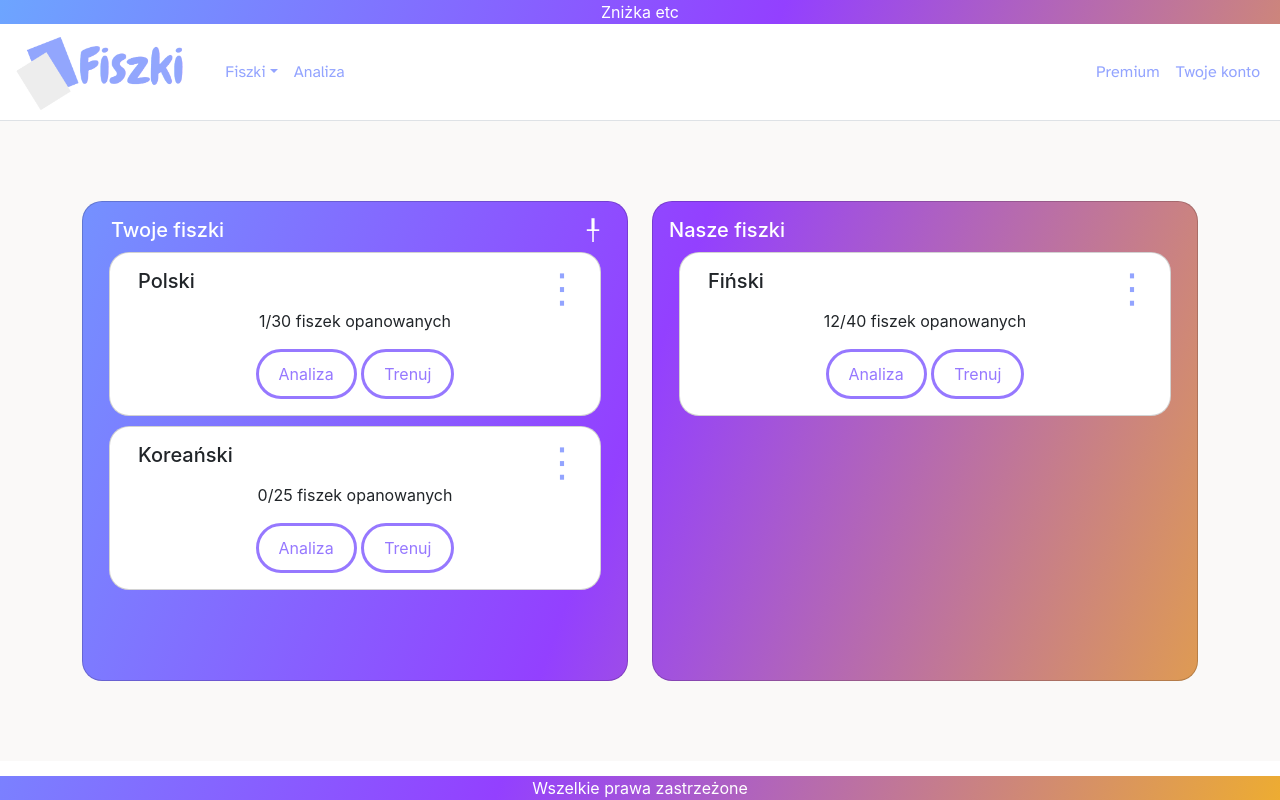
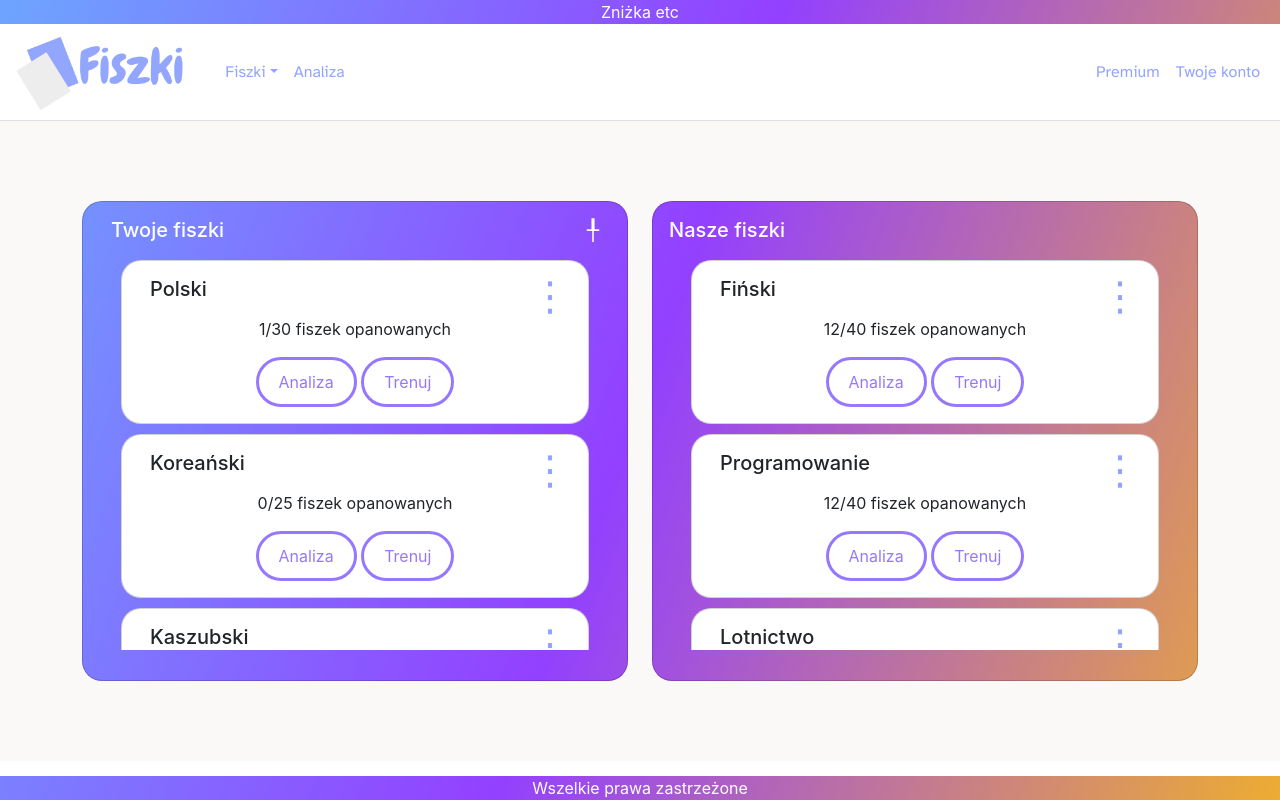
Before and after one commit to precisepangolin/Flashcards, a React (Create React App) app: page / in a window 1280 px wide. Built offline with nearby package versions, Linux system fonts and the light colour scheme.

Commit message:
Added scrolling

```diff
--- a/src/App.css
+++ b/src/App.css
@@ -24,7 +24,10 @@ body,html{height:100%; width:100%; margin: 0; padding:0;}
   background-attachment: fixed;
 }
 
-
+::-webkit-scrollbar { width: 8px; }
+::-webkit-scrollbar-thumb {     border-radius: 15px;
+  background-color: rgba(255,255,255,0.5);}
+::-webkit-scrollbar-thumb:hover {     background-color: rgba(255,255,255,0.8);}
 
 footer {
   position: fixed;
--- a/src/Layout/AllFlashcards.js
+++ b/src/Layout/AllFlashcards.js
@@ -11,9 +11,10 @@ class AllFlashcards extends React.Component {
             <main className='AllFlashcards d-flex align-items-center'>
                                 <style type="text/css">
                     {`
-                    .maincard { height:60vh;}
+                    .maincard { height:60vh; display: flex; flex-direction: column; overflow: hidden;}
                     .card {border-radius: 20px;}
-                    .AllFlashcards {background-color: rgb(250,249,248);}`}
+                    .AllFlashcards {background-color: rgb(250,249,248);}
+                    .folder-container { overflow-y: auto; max-height: 50vh;}`}
                 </style>
                 <Container>
                     <Row><Col>
@@ -21,8 +22,11 @@ class AllFlashcards extends React.Component {
                         <Card.Body>
                             <Card.Title align="left"><Container><Row><Col>Twoje fiszki</Col>
                             <Col align="right">╀</Col></Row></Container></Card.Title>
+                            <Container className="folder-container">
                             <FlashcardFolder name="Polski" done="1" todo="30"/>
                             <FlashcardFolder name="Koreański" done="0" todo="25"/>
+                            <FlashcardFolder name="Kaszubski" done="10" todo="15"/>
+                            </Container>
 
                         </Card.Body>
                     </Card>
@@ -31,7 +35,11 @@ class AllFlashcards extends React.Component {
                     <Card className='gradient-bg maincard'>
                         <Card.Body>
                             <Card.Title align="left">Nasze fiszki</Card.Title>
+                            <Container className="folder-container">
                            <FlashcardFolder name="Fiński" done="12" todo="40"/>
+                           <FlashcardFolder name="Programowanie" done="12" todo="40"/>
+                           <FlashcardFolder name="Lotnictwo" done="12" todo="40"/>
+                           </Container>
                         </Card.Body>
                     </Card>
                     </Col>
```
